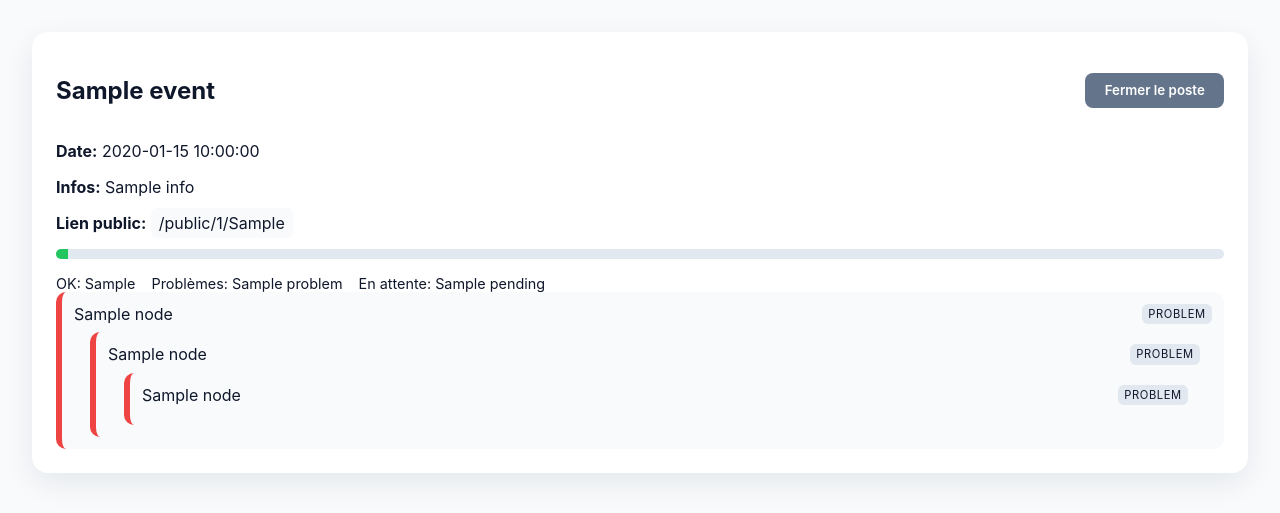
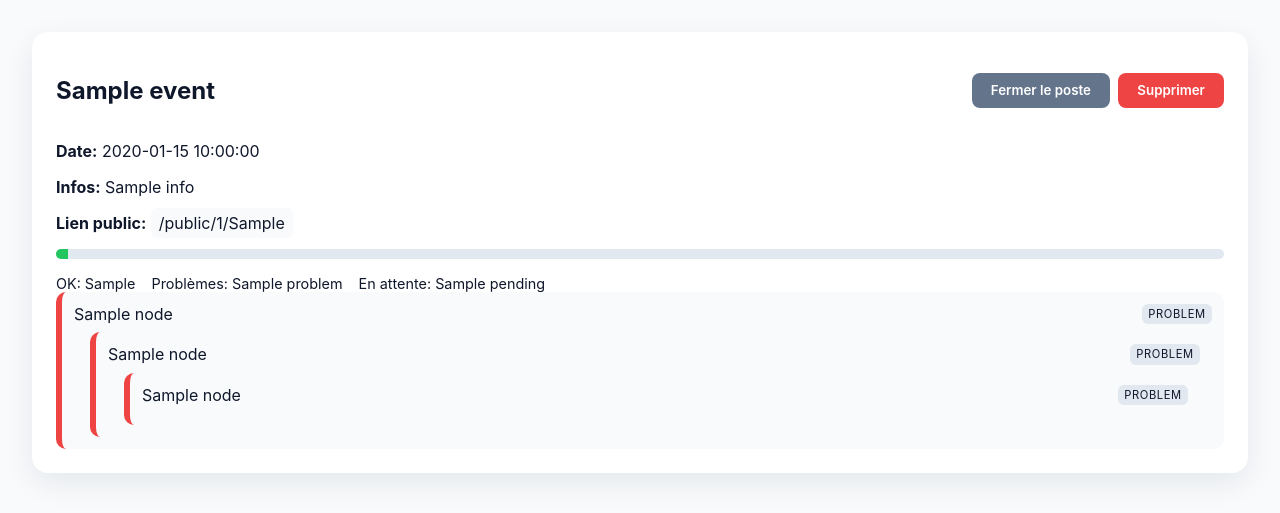
Before and after one commit to lucaspecout/verifmatospro, a FastAPI app: template app/templates/event_detail.html in a window 1280 px wide. Shown: the part 53-566 px from the top of the page. Run offline with FastAPI, Linux system fonts and the light colour scheme; the template is opened without the code that fills it: most values are stand-ins (such as "Sample title", 1, 10 or a date in 2020); some libraries are stand-ins or nearby versions.

Commit message:
Add event deletion

```diff
--- a/app/main.py
+++ b/app/main.py
@@ -739,6 +739,23 @@ def event_close(
     return RedirectResponse(f"/events/{event_id}", status_code=303)
 
 
+@app.post("/events/{event_id}/delete")
+def event_delete(
+    event_id: int,
+    db: Session = Depends(get_db),
+    user: User = Depends(require_roles(ROLE_ADMIN, ROLE_CHIEF)),
+):
+    event = db.get(Event, event_id)
+    if not event:
+        raise HTTPException(status_code=404)
+    nodes = db.scalars(select(EventNode).where(EventNode.event_id == event_id)).all()
+    for node in nodes:
+        db.delete(node)
+    db.delete(event)
+    db.commit()
+    return RedirectResponse("/events", status_code=303)
+
+
 @app.get("/public/{event_id}/{token}", response_class=HTMLResponse)
 def public_entry(request: Request, event_id: int, token: str):
     db = SessionLocal()
--- a/app/templates/event_detail.html
+++ b/app/templates/event_detail.html
@@ -3,9 +3,16 @@
 <section class="card">
   <div class="header-row">
     <h1>{{ event.name }}</h1>
-    <form method="post" action="/events/{{ event.id }}/close">
-      <button class="btn secondary" type="submit">Fermer le poste</button>
-    </form>
+    <div class="actions">
+      <form method="post" action="/events/{{ event.id }}/close">
+        <button class="btn secondary" type="submit">Fermer le poste</button>
+      </form>
+      <form method="post" action="/events/{{ event.id }}/delete">
+        <button class="btn danger" type="submit" onclick="return confirm('Supprimer ce poste ?');">
+          Supprimer
+        </button>
+      </form>
+    </div>
   </div>
   <p><strong>Date:</strong> {{ event.date or '' }}</p>
   <p><strong>Infos:</strong> {{ event.info or '' }}</p>
--- a/app/templates/events.html
+++ b/app/templates/events.html
@@ -15,6 +15,11 @@
       <div class="actions">
         <a class="btn" href="/events/{{ event.id }}">Voir</a>
         <a class="btn" href="/events/{{ event.id }}/monitor">Suivi</a>
+        <form method="post" action="/events/{{ event.id }}/delete">
+          <button class="btn danger" type="submit" onclick="return confirm('Supprimer ce poste ?');">
+            Supprimer
+          </button>
+        </form>
       </div>
     </div>
     {% endfor %}
```
